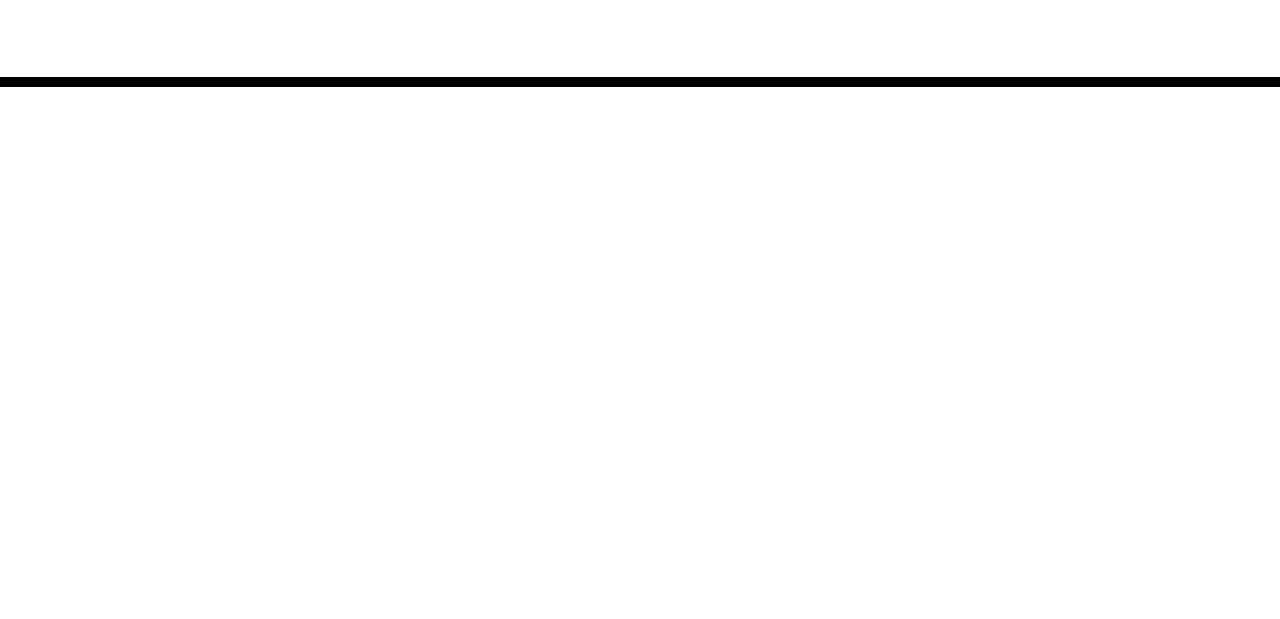
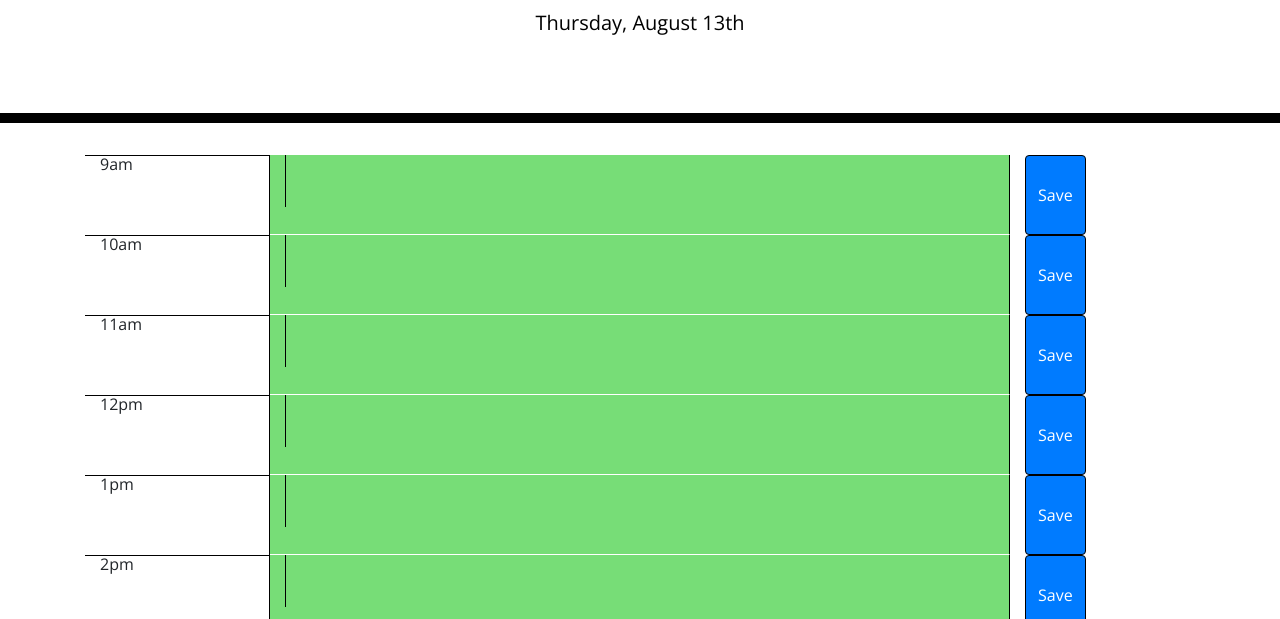
Before and after one commit to hharrison3/Day-Planner, a plain HTML site: page 02-Homework/Develop/index.html in a window 1280 px wide. Shown: the part 181-800 px from the top of the page. Drawn offline with nearby package versions, Linux system fonts and the light colour scheme.

Commit message:
added all code to create planner and save user input into planner

```diff
--- a/02-Homework/Develop/index.html
+++ b/02-Homework/Develop/index.html
@@ -30,9 +30,12 @@
     </header>
     <div class="container">
       <!-- Timeblocks go here -->
+      <!-- timeblock for every hour in the day from 12am-12am -->
+      <!-- each timeblock to have an input box and save button -->
     </div>
 
     <script src="https://code.jquery.com/jquery-3.4.1.min.js"></script>
     <script src="https://cdnjs.cloudflare.com/ajax/libs/moment.js/2.24.0/moment.min.js"></script>
+    <script src="script.js"></script>
   </body>
 </html>
--- /dev/null
+++ b/02-Homework/Develop/script.js
@@ -0,0 +1,139 @@
+$(document).ready(function() {
+
+
+// each save button should save content to the console log so it shows up
+// on the screen when refreshed
+const currentTime = moment().format("dddd, MMMM Do");
+$('#currentDay').text(currentTime);
+// each time slot imput box turns gray when the hour passes, red for current hour,
+// and green for upcoming hours
+
+// when day is over, planner gets cleared
+
+const $container = $('.container');
+for (let i= 0; i<=8; i++) {
+    let hour = (i + 9);
+    let ampm = "am";
+    let momentHour = (i+9);
+    if (hour > 11) {
+        ampm = "pm";
+    }
+    if (hour > 12) {
+        hour = hour - 12;
+    }
+    const $parentContainer = $('<div>');
+    $container.append($parentContainer);
+    $parentContainer.addClass('parentContainer')
+    //create the section that shows time
+    const $hourDiv = $('<div>');
+    $hourDiv.css({
+        'height': '80px',
+        'border-top': '1px solid black',
+        'border-right': '1px solid black',
+        'float': 'left'
+    });
+    $hourDiv.addClass('col-md-2');
+    $hourDiv.text(hour + ampm);
+    $parentContainer.append($hourDiv);
+    //end of time section
+    //create the section that takes user input for activities
+    const $activityDiv = $('<div>');
+    $activityDiv.css({
+        'height': '80px',
+        'border-bottom': '1px solid white',
+        'border-right': '1px solid black',
+        'float': 'left',
+        'color': 'black'
+    });
+    $activityDiv.addClass('col-md-8');
+    $activityDiv.attr('hour', momentHour);
+
+    //add class present if momentHour === moment().hour()
+    if (momentHour === moment().hour()) {
+        $activityDiv.addClass('present');
+    }
+    if (momentHour < moment().hour()) {
+        $activityDiv.addClass('past');
+    }
+    if (momentHour > moment().hour()) {
+        $activityDiv.addClass('future');
+    }
+
+    $parentContainer.append($activityDiv);
+    //end of activity section
+    //create section for save button
+    const $saveDiv = $('<div>');
+    $saveDiv.css({
+        'height': '80px',
+        'border-bottom': '1px solid white',
+        'float': 'left'
+    });
+    $saveDiv.addClass('col-md-2');
+    $parentContainer.append($saveDiv);
+    //end of save button section
+
+    //input box for user added to activity div
+    $activityText = $('<textarea>');
+    $activityText.text('');
+    $activityText.addClass('textarea');
+    $activityText.addClass(`divhour${momentHour}`);
+    $activityText.attr('input-num', i);
+    $activityDiv.append($activityText);
+    //save button for save div
+    const $savebtn = $('<button>');
+    $savebtn.text('Save');
+    $savebtn.addClass('btn btn-primary')
+    $savebtn.css({
+        'height': '80px',
+        'border': '1px solid black',
+    });
+    $savebtn.addClass('saveindex-' + i);
+    $savebtn.attr('save-num', i);
+    $saveDiv.append($savebtn);
+}
+setActivities();
+
+//saves user input to array stored in local storage
+function saveInput(event) {
+    event.preventDefault();
+    // let corrIndex = $(this).attr('save-num');
+
+    // let inputid = '.inputindex-'+ corrIndex;
+    // let textVal = $(inputid).val();
+    // activityArray[corrIndex] = textVal;
+    // console.log(activityArray);
+
+    var arrayTimeObj;
+    if (localStorage.getItem("activities")) {
+        arrayTimeObj = JSON.parse(localStorage.getItem("activities"));
+    } else {
+        arrayTimeObj = [];
+    }
+
+    //intialize the array of obj where we will store time: value pairs if array does not exist
+
+    //event.target click --- get time and value obj
+    const time = $(event.target).closest(".parentContainer").find(".col-md-8").attr("hour");
+    const value = $(event.target).closest(".parentContainer").find(".textarea").val();
+    //store time and value in an obj
+    let newObj = {'time': time, 'value': value}
+    //push obj to array
+    arrayTimeObj.push(newObj)
+    //set item
+    localStorage.setItem('activities', JSON.stringify(arrayTimeObj));
+    window.location.reload(true);
+}
+// another function to loop through and set values
+function setActivities() {
+    if (localStorage.getItem('activities')){
+        const arr = JSON.parse(localStorage.getItem('activities'))
+        for (let i=0; i < arr.length;i++) {
+            let $divIndex = arr[i].time;
+            $(`.divhour${$divIndex}`).text(arr[i].value);
+
+        }
+    }
+}
+
+$(document).on('click', 'button',saveInput);
+});
```
